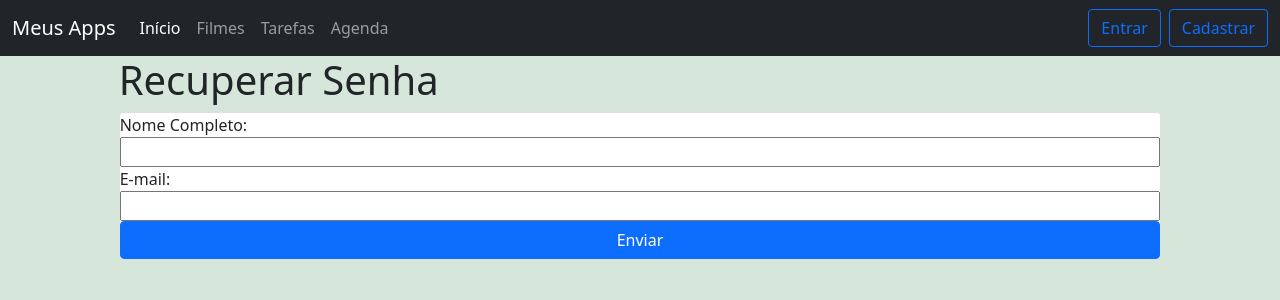
After one commit to matheuskbar/DesafioDjango, a Django app: page /recuperar_senha in a window 1280 px wide. The commit adds this page. Shown: the top 300 px of the page. Run offline with Django 3.2, Linux system fonts and the light colour scheme; some libraries are stand-ins or nearby versions.

```diff
--- a/desafio_django/settings.py
+++ b/desafio_django/settings.py
@@ -43,7 +43,9 @@ INSTALLED_APPS = [
     'usuarios.apps.UsuariosConfig', #outra forma de add apps
     'bootstrapform',
     'crispy_forms',
+    'anymail',
 ]
+
 
 MIDDLEWARE = [
     'django.middleware.security.SecurityMiddleware',
@@ -141,3 +143,7 @@ LOGIN_URL = 'login'
 
 # django-crispy-forms
 CRISPY_TEMPLATE_PACK = 'bootstrap4'
+
+EMAIL_BACKEND = "anymail.backends.mailgun.EmailBackend"  # or sendgrid.EmailBackend, or...
+DEFAULT_FROM_EMAIL = "matheuskbar@gmail.com"  # if you don't already have this in settings
+SERVER_EMAIL = DEFAULT_FROM_EMAIL  # ditto (default from-email for Django errors)
--- a/tarefaapp/templates/tarefa_index.html
+++ b/tarefaapp/templates/tarefa_index.html
@@ -24,7 +24,6 @@
 {% endblock %}
 
 {% block conteudo %}
-<h1>olá</h1>
     <h1 class="text-center">To Do App</h1>
     <form action="" method="post">
         {% csrf_token %}
--- a/usuarios/forms/__init__.py
+++ b/usuarios/forms/__init__.py
@@ -1,2 +1,3 @@
 from .cadastro_form import *
 from .perfil_form import *
+from .recuperar_senha_form import *
--- /dev/null
+++ b/usuarios/forms/recuperar_senha_form.py
@@ -0,0 +1,9 @@
+from django import forms
+from agendaapp.models import NewsletterBD
+
+
+class RecuperarSenhaForm(forms.ModelForm):
+
+    class Meta:
+        model = NewsletterBD
+        fields = '__all__'
--- a/usuarios/templates/usuarios/login.html
+++ b/usuarios/templates/usuarios/login.html
@@ -19,5 +19,6 @@
         <button type="submit" class="btn btn-primary">Entrar</button>
         <span class="span_cadastro"> Ou <a href="{% url 'cadastrar_usuario' %}">Crie uma conta</a></span>
     </form>
+    <a href="{% url 'recuperar_senha' %}">Esqueci minha senha</a>
 
 {% endblock %}
--- /dev/null
+++ b/usuarios/templates/usuarios/recuperar_senha.html
@@ -0,0 +1,12 @@
+{% extends 'conteudo.html' %}
+
+{% load bootstrap %}
+
+{% block conteudo %}
+    <h1>Recuperar Senha</h1>
+    <form class="card" method="post">
+        {% csrf_token %}
+        {{form|bootstrap}}
+        <button type="submit" class="btn btn-primary pull-right">Enviar</button>
+    </form>
+{% endblock %}
--- a/usuarios/urls.py
+++ b/usuarios/urls.py
@@ -10,4 +10,5 @@ urlpatterns = [
     path('cadastrar/', views.usuario_create, name='cadastrar_usuario'),
     path('meus_dados/', views.usuario_update, name='update_dados'),
     path('alterar_senha/', views.alterar_senha, name='alterar_senha'),
+    path('recuperar_senha', views.recuperar_senha, name='recuperar_senha'),
 ]
--- a/usuarios/views/usuario.py
+++ b/usuarios/views/usuario.py
@@ -2,10 +2,10 @@
 #from django.views.generic.edit import CreateView
 from django.contrib.auth.forms import PasswordChangeForm
 from django.shortcuts import redirect, render, get_object_or_404
-
-from usuarios.forms import UsuarioForm
+from usuarios.forms import UsuarioForm, RecuperarSenhaForm
 from usuarios.models import Perfil
 from usuarios.forms import PerfilForm
+
 
 # Aqui é a forma atraves de uma view generica
 #class UsuarioCreate(CreateView):
@@ -57,3 +57,17 @@ def alterar_senha(request):
         'form': form
     }
     return render(request, 'usuarios/alterar_senha.html', context)
+
+
+def recuperar_senha(request):
+    if request.method == 'POST':
+        form = RecuperarSenhaForm(request.POST)
+        if form.is_valid():
+            form.save()
+            return redirect('login')
+    else:
+        form = RecuperarSenhaForm()
+    context = {
+        'form': form
+    }
+    return render(request, 'usuarios/recuperar_senha.html', context)
```
